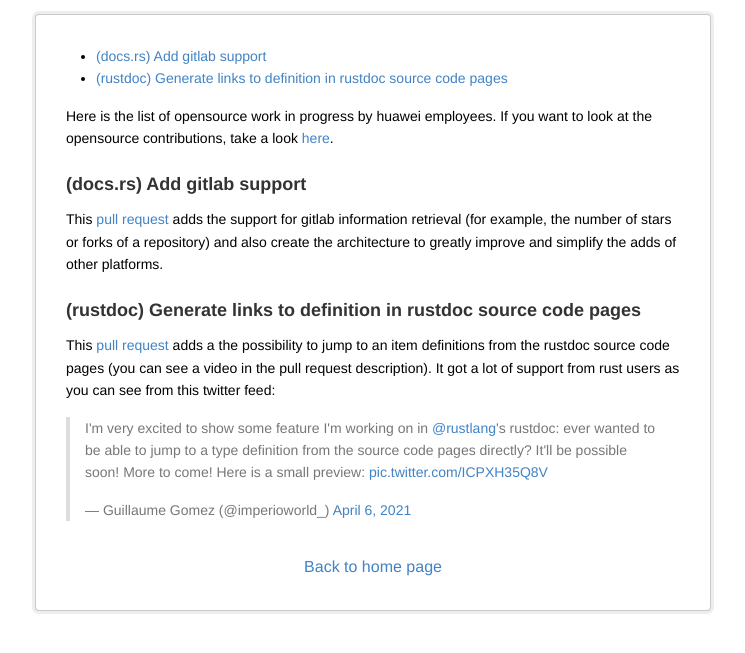
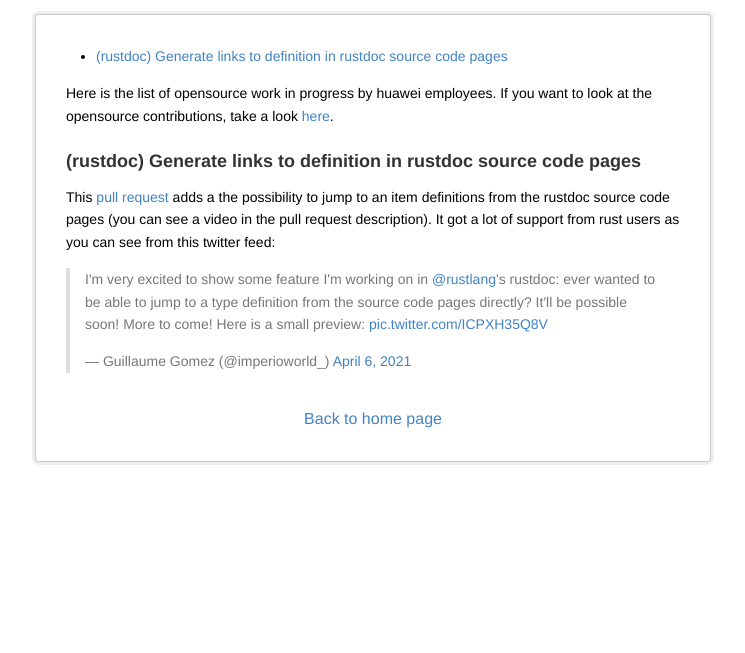
Before and after one commit to yijunyu/trusted-programming.github.io, a Jekyll site: the page built from articles/work-in-progress.md, in a window 1280 px wide. Shown: the top 653 px of the page, without its empty margins (267-1012 px from the left). Built offline with Jekyll 4.4.1, drawn with Linux system fonts in a browser that asks for light colours; comment, search, counter and statistics services are not loaded.

Commit message:
Move docs.rs PR out of work in progress

```diff
--- a/articles/work-in-progress.md
+++ b/articles/work-in-progress.md
@@ -10,10 +10,6 @@ toc: true
 
 Here is the list of opensource work in progress by huawei employees. If you want to look at the opensource contributions, take a look [here]({{ site.baseurl }}/articles/opensource-contributions.html).
 
-### (docs.rs) Add gitlab support
-
-This [pull request](https://github.com/rust-lang/docs.rs/pull/1249) adds the support for gitlab information retrieval (for example, the number of stars or forks of a repository) and also create the architecture to greatly improve and simplify the adds of other platforms.
-
 ### (rustdoc) Generate links to definition in rustdoc source code pages
 
 This [pull request](https://github.com/rust-lang/rust/pull/84176) adds a the possibility to jump to an item definitions from the rustdoc source code pages (you can see a video in the pull request description). It got a lot of support from rust users as you can see from this twitter feed:
```
Also changed, not shown: articles/opensource-contributions.md (+4 -0 lines).
